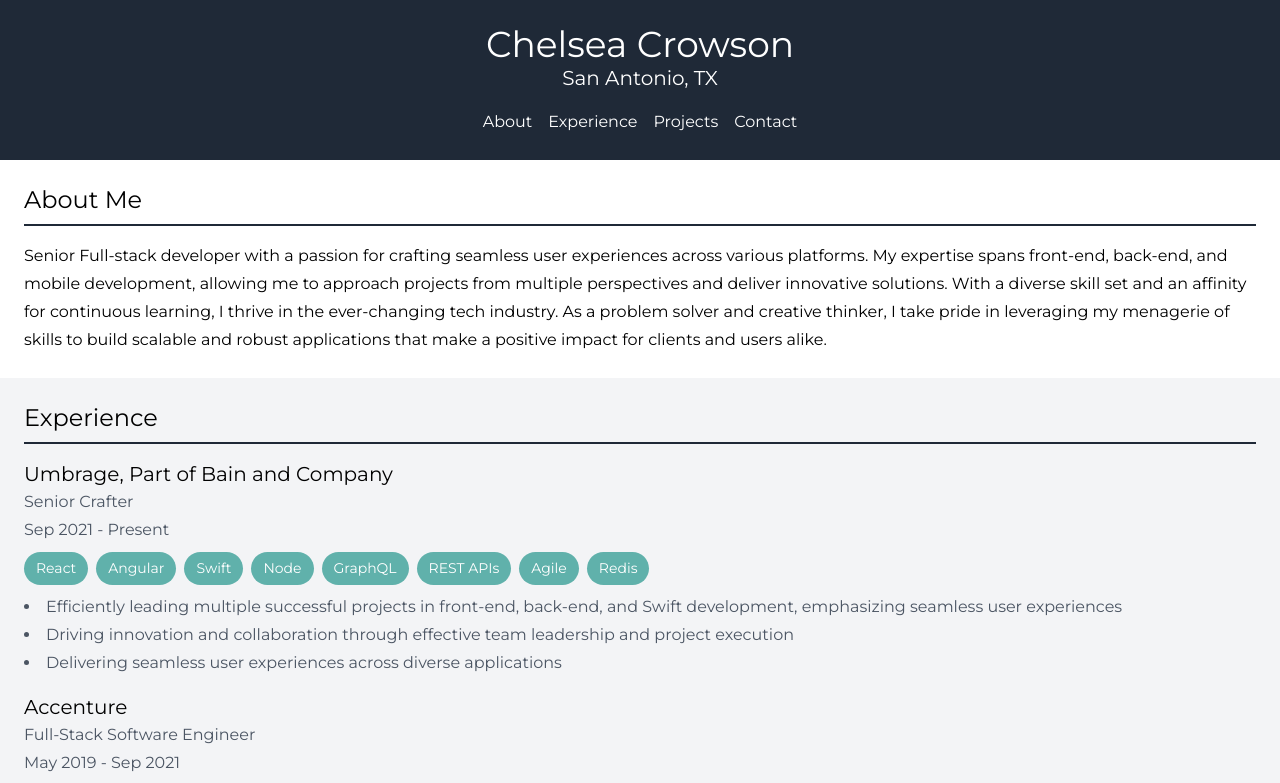
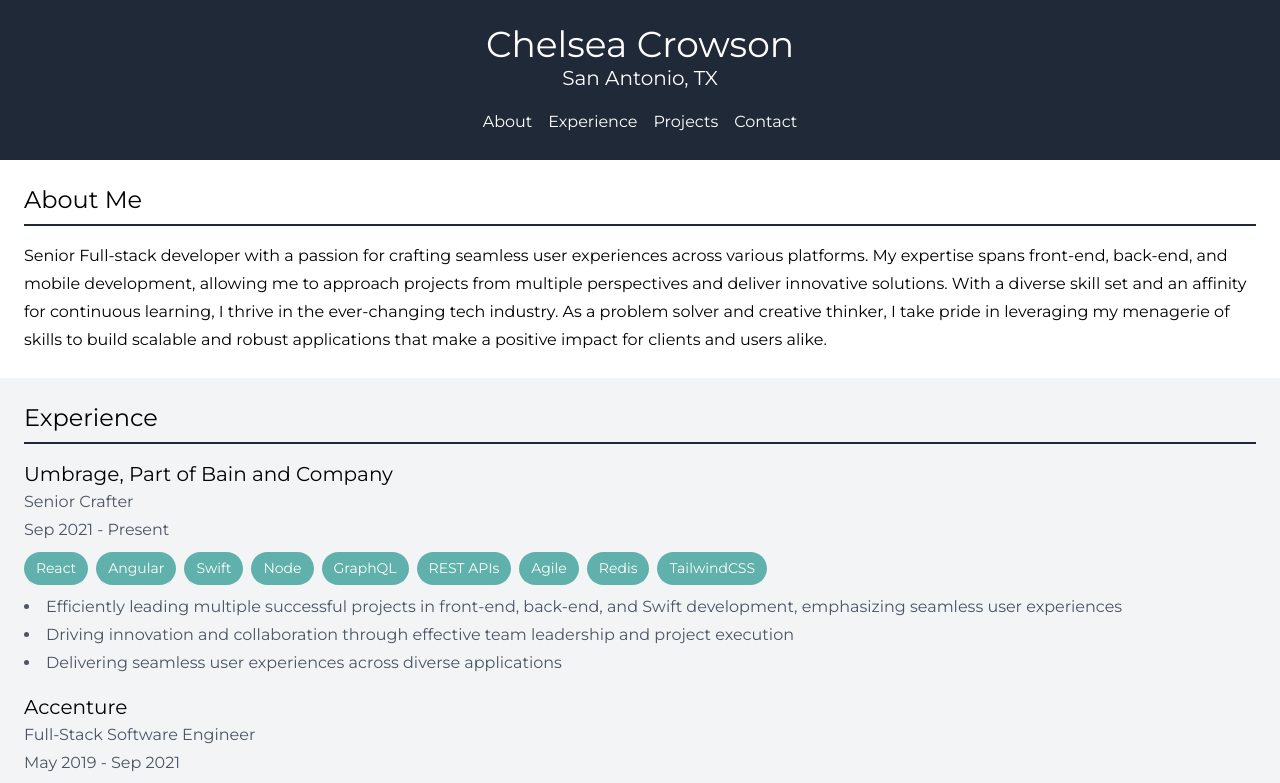
Before and after one commit to chelsme/chelsme.github.io, a React (Create React App) app: page / in a window 1280 px wide. Shown: the top 783 px of the page. Built offline with nearby package versions, Linux system fonts and the light colour scheme.

Commit message:
tailwind

```diff
--- a/src/data.js
+++ b/src/data.js
@@ -16,7 +16,7 @@ export const experienceData = [
       "Driving innovation and collaboration through effective team leadership and project execution",
       "Delivering seamless user experiences across diverse applications",
     ],
-    technologies: ["React", "Angular", "Swift", "Node", "GraphQL", "REST APIs", "Agile", "Redis"]
+    technologies: ["React", "Angular", "Swift", "Node", "GraphQL", "REST APIs", "Agile", "Redis", "TailwindCSS"]
   },
   {
     company: "Accenture",
```
